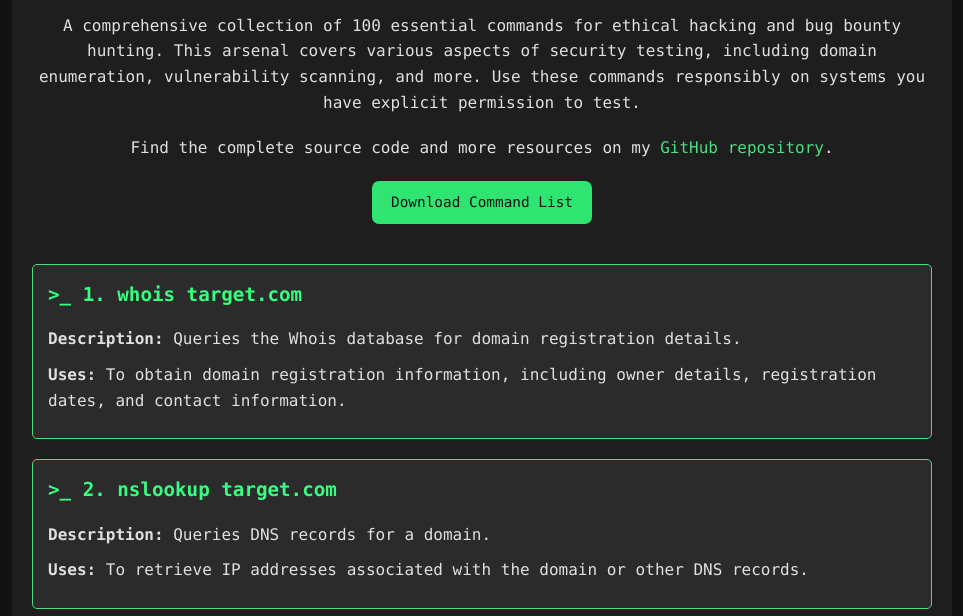
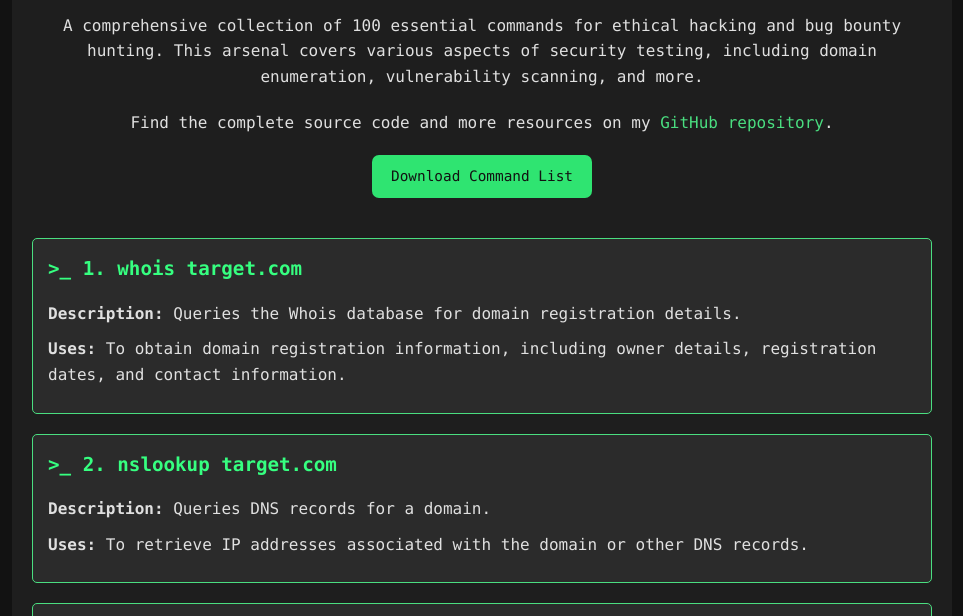
Before and after one commit to JeninSutradhar/bug-bounty-command-arsenal, a plain HTML site: page index.html in a window 1280 px wide. Shown: the part 134-750 px from the top of the page, without its empty margins (158-1121 px from the left). Drawn offline with Linux system fonts and the light colour scheme.

Commit message:
index.html

```diff
--- a/index.html
+++ b/index.html
@@ -105,8 +105,7 @@
             <h1>Bug Bounty Command Arsenal</h1>
             <p class="description">A comprehensive collection of 100 essential commands for ethical hacking and bug
                 bounty hunting. This arsenal covers various aspects of security testing, including domain enumeration,
-                vulnerability scanning, and more. Use these commands responsibly on systems you have explicit permission
-                to test.</p>
+                vulnerability scanning, and more.</p>
             <p>Find the complete source code and more resources on my <a
                     href="https://github.com/JeninSutradhar/bug-bounty-command-arsenal" target="_blank">GitHub
                     repository</a>.</p>
```
